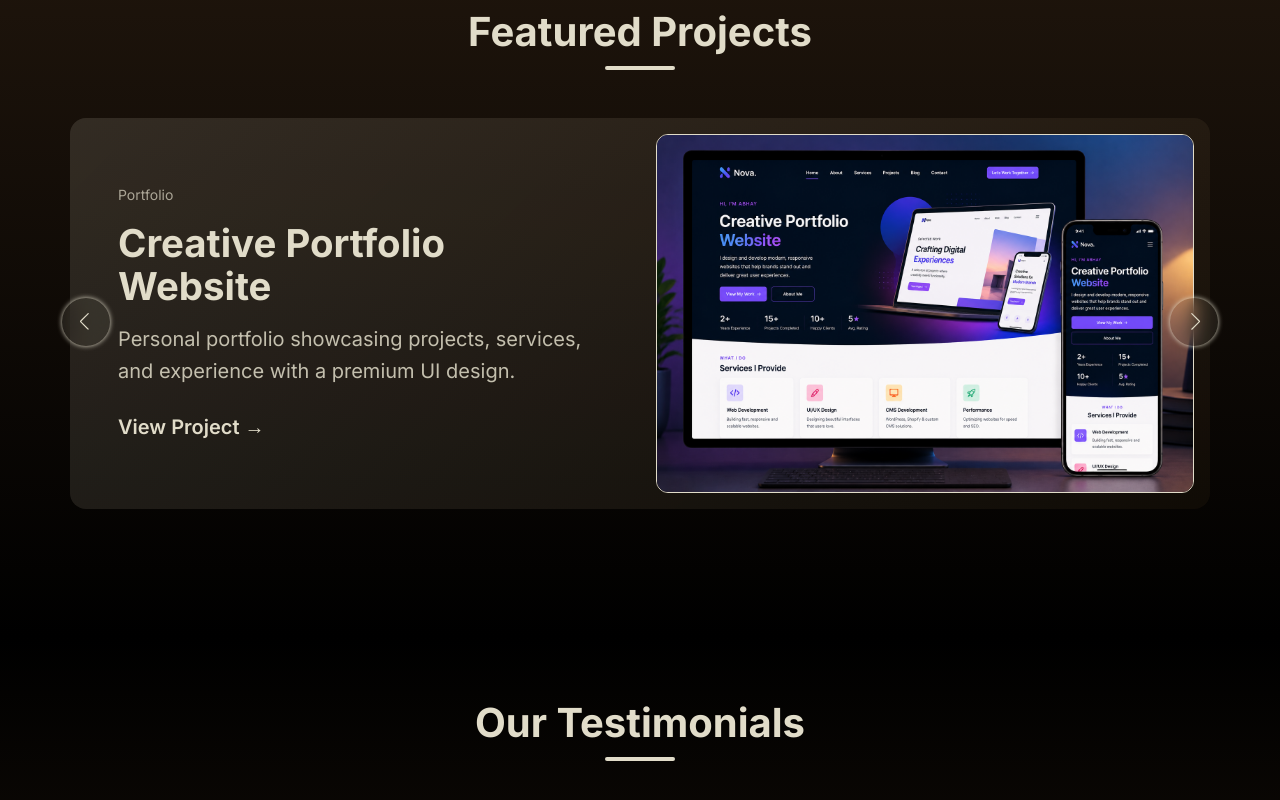
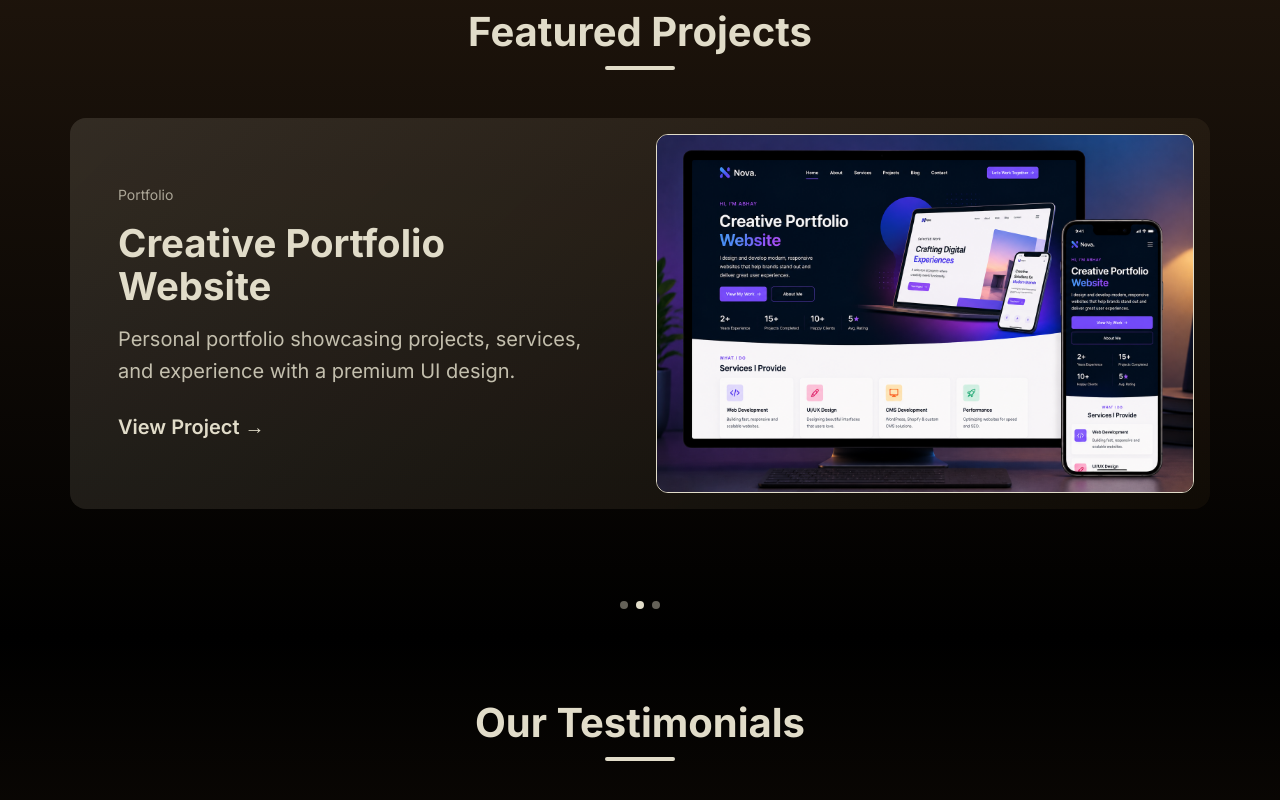
Before and after one commit to apweb28/portfolio, a React (Vite) app: page / in a window 1280 px wide. Shown: the part 2200-3000 px from the top of the page. Built offline with nearby package versions, Linux system fonts and the light colour scheme.

Commit message:
Add dots in project remove arrows

```diff
--- a/src/components/Projects.jsx
+++ b/src/components/Projects.jsx
@@ -1,7 +1,7 @@
 import { Swiper, SwiperSlide } from 'swiper/react';
-import { Navigation, Autoplay } from 'swiper/modules';
+import { Pagination, Autoplay } from 'swiper/modules';
 import 'swiper/css';
-import 'swiper/css/navigation';
+import 'swiper/css/pagination';
 import { projects } from '../data/projects.js';
 
 export default function Projects() {
@@ -14,11 +14,11 @@ export default function Projects() {
 
         <Swiper
           className="swiper projects-slider"
-          modules={[Navigation, Autoplay]}
+          modules={[Pagination, Autoplay]}
           loop
           speed={800}
           autoplay={{ delay: 4000, disableOnInteraction: false }}
-          navigation={{ nextEl: '.swiper-button-next', prevEl: '.swiper-button-prev' }}
+          pagination={{ el: '.swiper-pagination', clickable: true }}
         >
           {projects.map((project) => (
             <SwiperSlide key={project.id}>
@@ -37,8 +37,7 @@ export default function Projects() {
           ))}
         </Swiper>
 
-        <div className="swiper-button-prev"></div>
-        <div className="swiper-button-next"></div>
+        <div className="swiper-pagination"></div>
       </div>
     </section>
   );
--- a/src/index.css
+++ b/src/index.css
@@ -1466,3 +1466,12 @@ svg.swiper-navigation-icon path{
     transform: translateX(2px);
     fill: #E1DCC9!important;
 }
+.swiper-pagination-bullet {
+  background: #fff;
+  opacity: 0.5;
+}
+
+.swiper-pagination-bullet-active {
+  opacity: 1;
+  background: var(--your-accent-color);
+}
```
